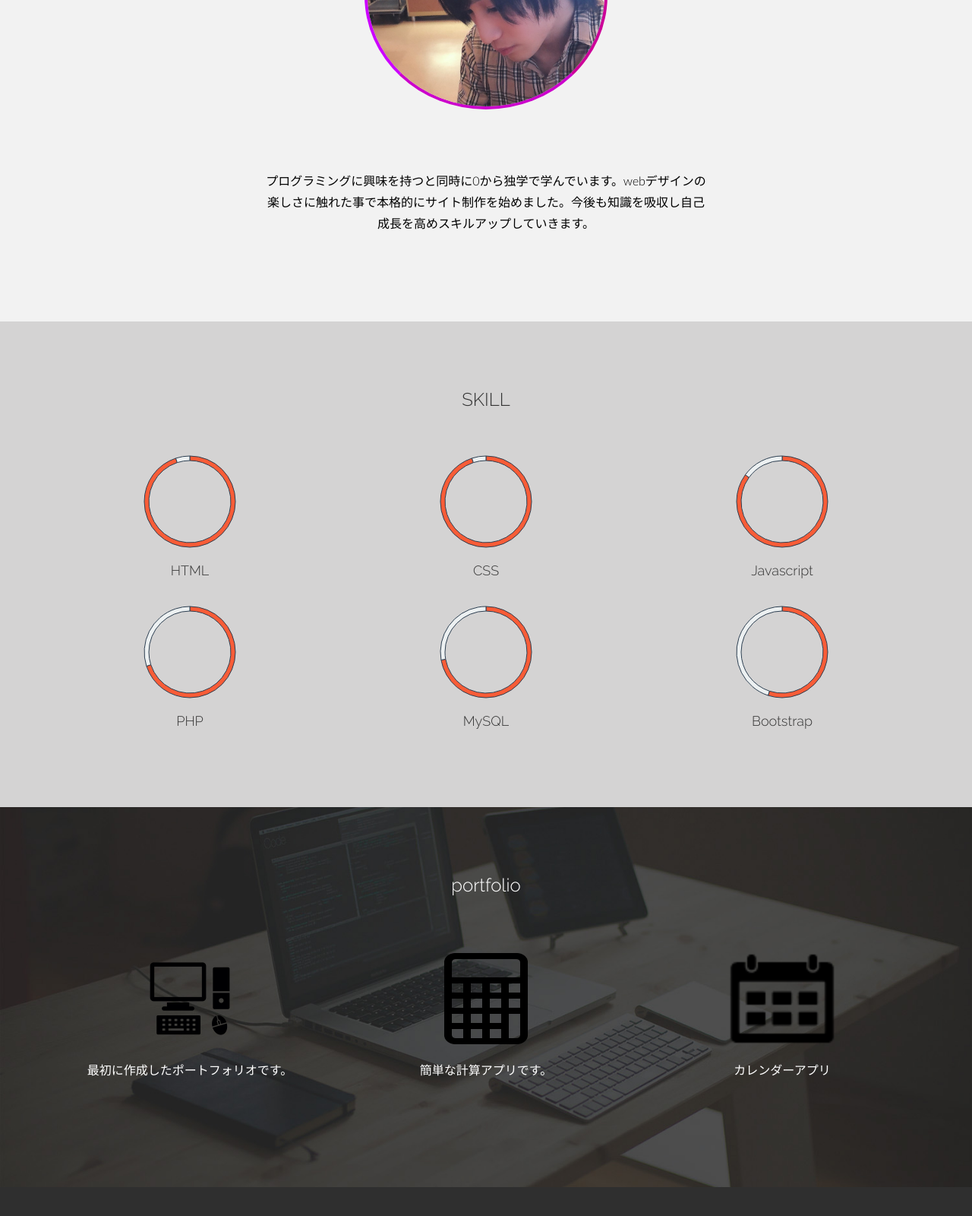
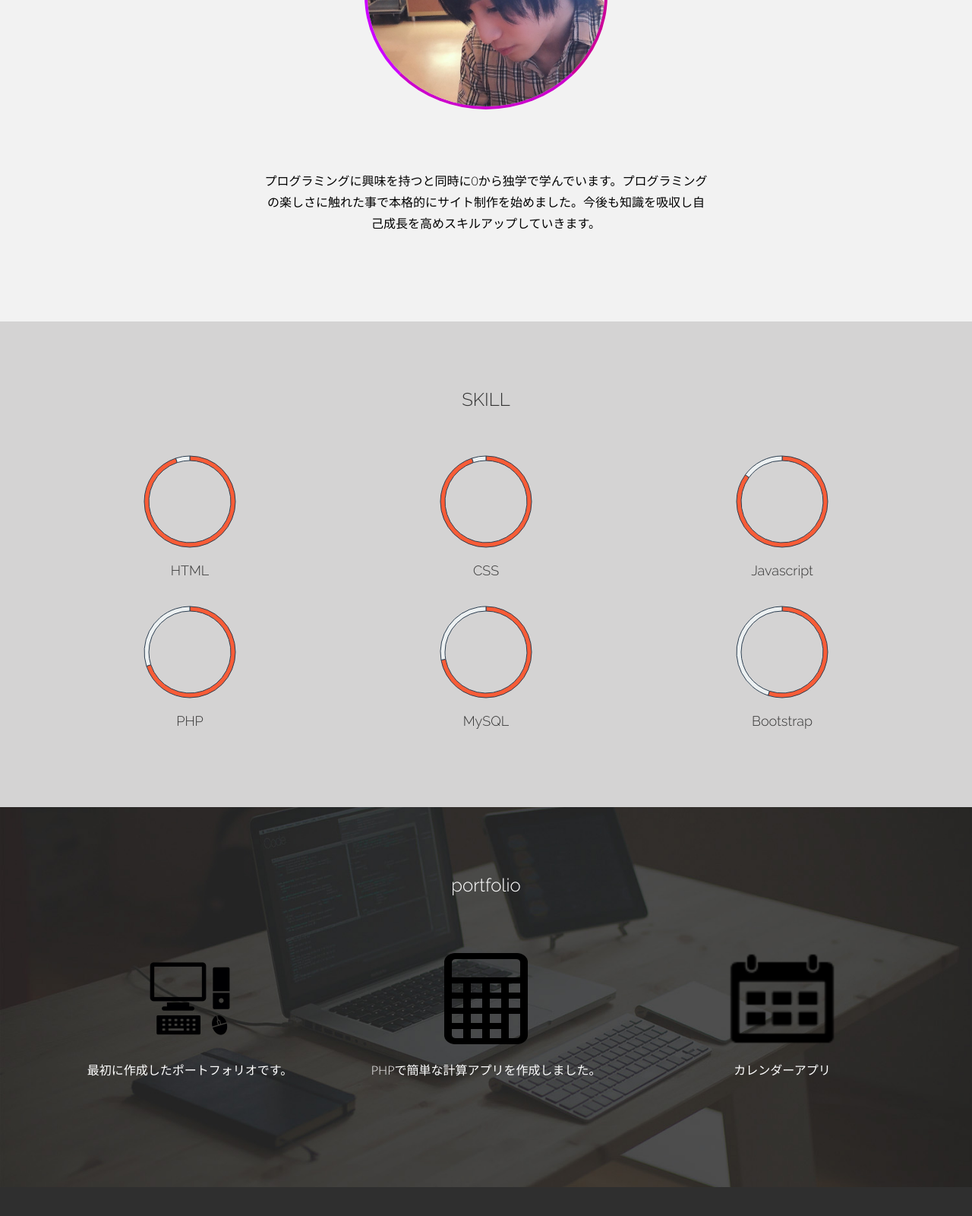
Before and after one commit to ram8500/new-my-portfolio-site, a plain HTML site: page index.html in a window 1280 px wide. Shown: the part 1006-2606 px from the top of the page at 76% size. Drawn offline with Linux system fonts and the light colour scheme.

Commit message:
Update index.html

```diff
--- a/index.html
+++ b/index.html
@@ -81,7 +81,7 @@ e
               <img src="img/my_pic.jpg" alt="私のアイコンです。">
             </div>
             <div class="about-contents">
-                <p>プログラミングに興味を持つと同時に0から独学で学んでいます。webデザインの楽しさに触れた事で本格的にサイト制作を始めました。今後も知識を吸収し自己成長を高めスキルアップしていきます。</p>
+                <p>プログラミングに興味を持つと同時に0から独学で学んでいます。プログラミングの楽しさに触れた事で本格的にサイト制作を始めました。今後も知識を吸収し自己成長を高めスキルアップしていきます。</p>
             </div>
           </div>
         </section>
@@ -157,7 +157,7 @@ e
         <div class="col-lg-4 port-space">
           <a href="https://calculation-application12.herokuapp.com/">
             <img src="img/img2.png">
-            <p>簡単な計算アプリです。</p>
+            <p>PHPで簡単な計算アプリを作成しました。</p>
           </a>
         </div>
         <div class="col-lg-4 port-space">
```
